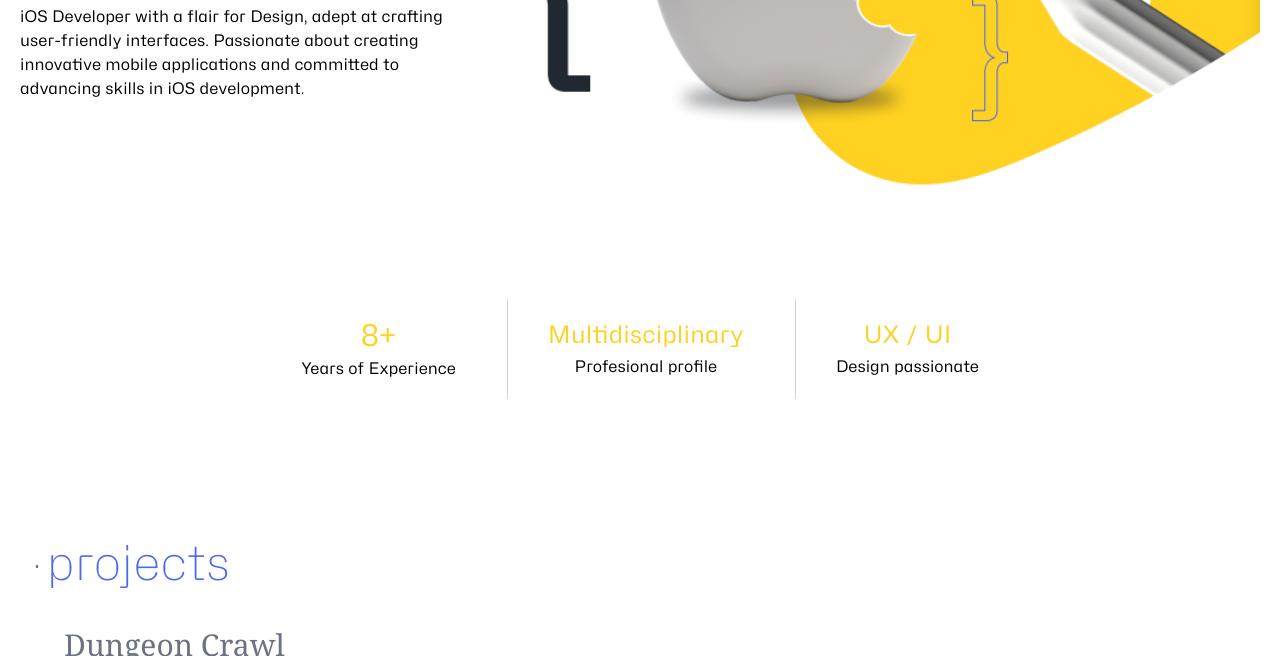
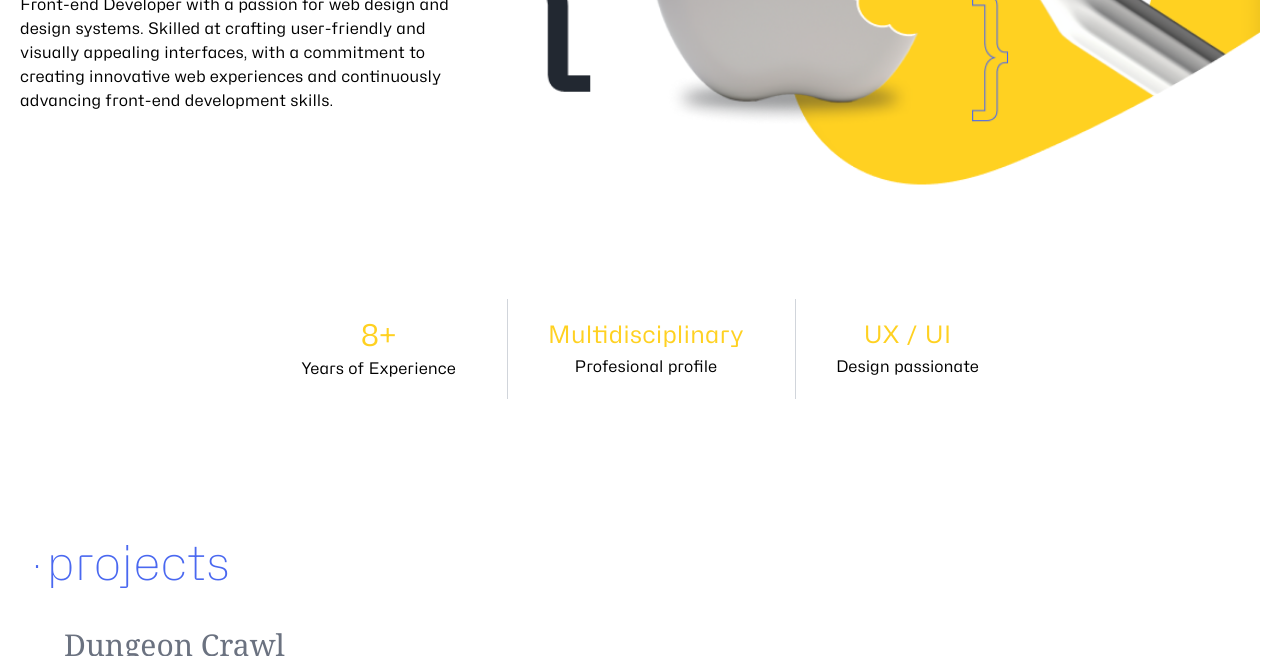
Before and after one commit to mogamiGit/momo-dev-porfolio-astro, an Astro site: page / in a window 1280 px wide. Shown: the part 444-1100 px from the top of the page. Built offline with nearby package versions, Linux system fonts and the light colour scheme; Astro itself is replaced by a stand-in of ours; a web font is replaced by a local one; what tailwindcss-animated would draw is missing.

Commit message:
change description

```diff
--- a/src/pages/index.astro
+++ b/src/pages/index.astro
@@ -35,7 +35,7 @@ import Tag from "../components/Tag.astro";
 					</h2>
 				</div>
 				<p>
-					iOS Developer with a flair for Design, adept at crafting user-friendly interfaces. Passionate about creating innovative mobile applications and committed to advancing skills in iOS development.
+					Front-end Developer with a passion for web design and design systems. Skilled at crafting user-friendly and visually appealing interfaces, with a commitment to creating innovative web experiences and continuously advancing front-end development skills.
 				</p>
 			</div>
 			<div class="w-full h-auto pl-5 mx-0">
```
